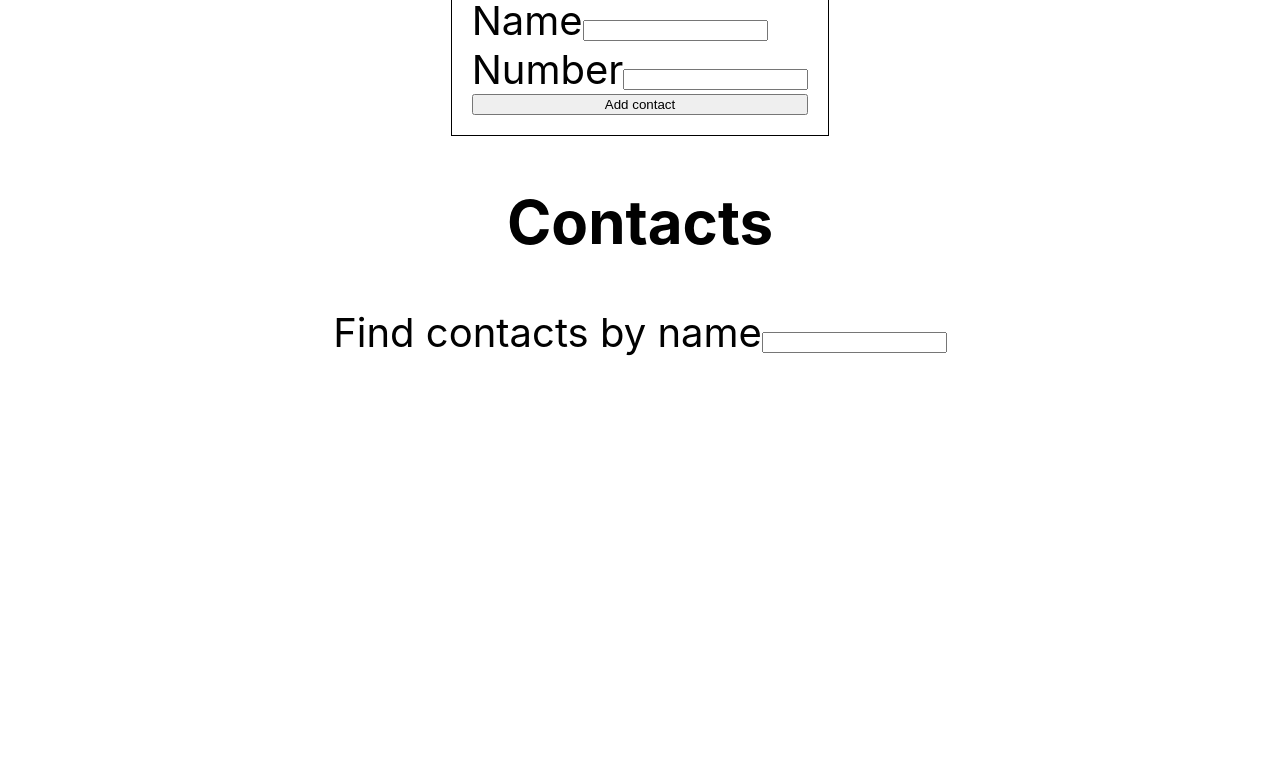
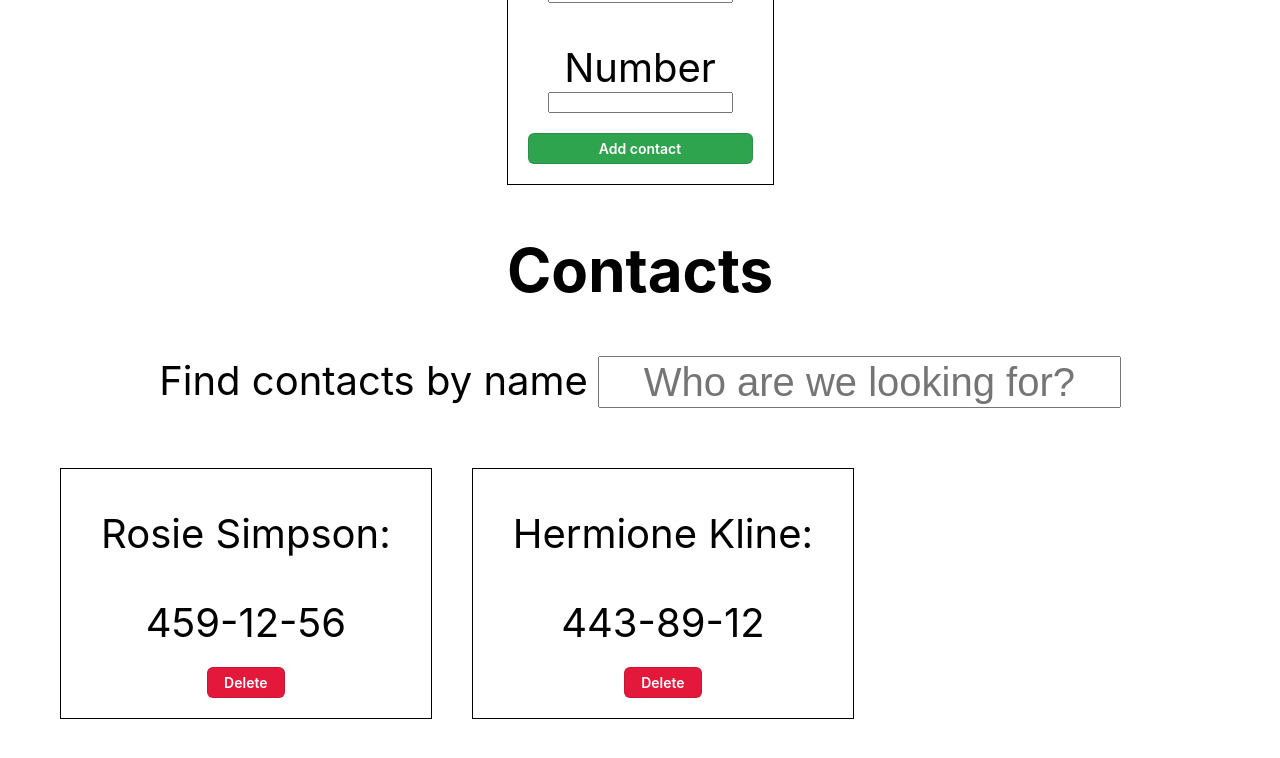
Before and after one commit to DTripleD/goit-react-hw-02-phonebook, a React (Create React App) app: page / in a window 1280 px wide. Shown: the part 280-1038 px from the top of the page. Before the commit the page ends 800 px from the top, so only its background shows below. Built offline with nearby package versions, Linux system fonts and the light colour scheme.

Commit message:
Finish filter and adding same names

```diff
--- a/src/components/App/App.jsx
+++ b/src/components/App/App.jsx
@@ -7,37 +7,70 @@ import { nanoid } from 'nanoid';
 
 class App extends Component {
   state = {
-    contacts: [],
-    name: '',
-    number: '',
+    contacts: [
+      { id: 'id-1', name: 'Rosie Simpson', number: '459-12-56' },
+      { id: 'id-2', name: 'Hermione Kline', number: '443-89-12' },
+      { id: 'id-3', name: 'Eden Clements', number: '645-17-79' },
+      { id: 'id-4', name: 'Annie Copeland', number: '227-91-26' },
+    ],
     filter: '',
   };
 
   addContact = ({ name, number }) => {
     const id = nanoid();
+
+    if (
+      this.state.contacts.some(
+        value => value.name.toLowerCase() === name.toLowerCase()
+      )
+    ) {
+      alert(name + 'is already in contacts.');
+    } else {
       this.setState(prevState => {
         const list = [...prevState.contacts];
+
         list.push({
           id,
           name,
           number,
         });
+
         return { contacts: list };
       });
+    }
   };
 
-  filter = e => {
-    this.setState({ filter: e.target.value });
+  onDeleteContact = contactId => {
+    this.setState(prevState => ({
+      contacts: prevState.contacts.filter(contact => contact.id !== contactId),
+    }));
+  };
+
+  changeFilter = event => {
+    this.setState({ filter: event.currentTarget.value });
+  };
+
+  getFilteredContacts = () => {
+    const { contacts, filter } = this.state;
+    return contacts.filter(contact =>
+      contact.name.toLowerCase().includes(filter.toLowerCase())
+    );
   };
 
   render() {
+    const visibleContacts = this.getFilteredContacts();
+
     return (
       <AppWrapper>
         <h2>Phonebook</h2>
         <ContactForm addContact={this.addContact} />
+
         <h2>Contacts</h2>
-        <Filter filter={this.filter} />
-        <ContactList contacts={this.state.contacts} filterElements={this.state.filter}/>
+        <Filter value={this.state.filter} changeFilter={this.changeFilter} />
+        <ContactList
+          filterElements={visibleContacts}
+          onDeleteContact={this.onDeleteContact}
+        />
       </AppWrapper>
     );
   }
--- a/src/components/App/App.styles.jsx
+++ b/src/components/App/App.styles.jsx
@@ -1,7 +1,6 @@
 import styled from '@emotion/styled';
 
 export const AppWrapper = styled.div`
-  height: 100vh;
   display: flex;
   justify-content: center;
   flex-direction: column;
--- a/src/components/ContactForm/ContactForm.jsx
+++ b/src/components/ContactForm/ContactForm.jsx
@@ -1,5 +1,5 @@
 import { Component } from 'react';
-import { FormWrapper, Form } from './ContactForm.style';
+import { FormWrapper, Form ,AddContact, Button} from './ContactForm.style';
 
 class ContactForm extends Component {
   state = {
@@ -21,7 +21,7 @@ class ContactForm extends Component {
             this.props.addContact(this.state);
           }}
         >
-          <label>
+          <AddContact>
             Name
             <input
               value={this.state.name}
@@ -32,9 +32,9 @@ class ContactForm extends Component {
               title="Name may contain only letters, apostrophe, dash and spaces. For example Adrian, Jacob Mercer, Charles de Batz de Castelmore d'Artagnan"
               required
             />
-          </label>
+          </AddContact>
 
-          <label>
+          <AddContact>
             Number
             <input
               value={this.state.number}
@@ -45,8 +45,8 @@ class ContactForm extends Component {
               title="Phone number must be digits and can contain spaces, dashes, parentheses and can start with +"
               required
             />
-          </label>
-          <button type="submit">Add contact</button>
+          </AddContact>
+          <Button type="submit">Add contact</Button>
         </Form>
       </FormWrapper>
     );
--- a/src/components/ContactForm/ContactForm.style.jsx
+++ b/src/components/ContactForm/ContactForm.style.jsx
@@ -9,3 +9,34 @@ export const Form = styled.form`
   display: flex;
   flex-direction: column;
 `;
+
+export const AddContact = styled.label`
+  display: flex;
+  flex-direction: column;
+  align-items: center;
+  margin: 20px;
+`;
+
+export const Button = styled.button`
+  background-color: #2ea44f;
+  border: 1px solid rgba(27, 31, 35, 0.15);
+  border-radius: 6px;
+
+  color: #fff;
+  cursor: pointer;
+
+  font-family: -apple-system, system-ui, 'Segoe UI', Helvetica, Arial,
+    sans-serif, 'Apple Color Emoji', 'Segoe UI Emoji';
+  font-size: 14px;
+  font-weight: 600;
+  padding: 6px 16px;
+
+  &:hover {
+    background-color: #2c974b;
+  }
+
+  &:focus {
+    box-shadow: rgba(46, 164, 79, 0.4) 0 0 0 3px;
+    outline: none;
+  }
+`;
--- a/src/components/ContactList/ContactList.jsx
+++ b/src/components/ContactList/ContactList.jsx
@@ -1,25 +1,17 @@
-import { Component } from 'react';
+import { Contact, Element, List, Button } from './ContactList.styled';
 
-class ContactList extends Component {
-  render() {
-    return (
-      <ul>
-        {this.props.filterElements === '' ?
-          this.props.contacts.map(({ name, id, number }) => {
-            return (
-              <li key={id}>
-                {name}: {number}
-              </li>
-            );
-          }) : this.props.contacts.filter(({ name, id, number }) => {
-            const filtered = this.props.filterElements === name;
-            return (<li key={id}>
-              {filtered}
-            </li>);
-          }) }
-      </ul>
-    );
-  }
-}
+const ContactList = ({ filterElements, onDeleteContact }) => (
+  <List>
+    {filterElements.map(({ name, id, number }) => (
+      <Element key={id}>
+        <Contact>{name}:</Contact>
+        <Contact> {number}</Contact>
+        <Button type="button" onClick={() => onDeleteContact(id)}>
+          Delete
+        </Button>
+      </Element>
+    ))}
+  </List>
+);
 
 export default ContactList;
--- a/src/components/ContactList/ContactList.styled.jsx
+++ b/src/components/ContactList/ContactList.styled.jsx
@@ -0,0 +1,45 @@
+import styled from '@emotion/styled';
+
+export const Contact = styled.p`
+  margin: 20px;
+`;
+
+export const Element = styled.li`
+  display: flex;
+  flex-direction: column;
+  align-items: center;
+  border: solid 1px #000000;
+  padding: 20px;
+  max-width: 500px;
+  margin: 20px;
+`;
+
+export const List = styled.ul`
+  display: flex;
+  flex-wrap: wrap;
+`;
+
+export const Button = styled.button`
+  background-color: #e4183a;
+  border: 1px solid rgba(27, 31, 35, 0.15);
+  border-radius: 6px;
+
+
+  color: #fff;
+  cursor: pointer;
+
+  font-family: -apple-system, system-ui, 'Segoe UI', Helvetica, Arial,
+    sans-serif, 'Apple Color Emoji', 'Segoe UI Emoji';
+  font-size: 14px;
+  font-weight: 600;
+  padding: 6px 16px;
+
+  &:hover {
+    background-color: #ad1d35;
+  }
+
+  &:focus {
+    box-shadow: rgba(187, 17, 40, 0.4) 0 0 0 3px;
+    outline: none;
+  }
+`;
--- a/src/components/Filter/Filter.jsx
+++ b/src/components/Filter/Filter.jsx
@@ -1,18 +1,10 @@
-import { Component } from 'react';
+import {FilterForm, Input} from "./Filter.styled"
 
-class Filter extends Component {
-  state = {
-    filter: '',
-  };
-
-  render() {
-    return (
-      <label>
-        Find contacts by name
-        <input type="text" onInput={this.props.filter} />
-      </label>
-    );
-  }
-}
+const Filter = ({changeFilter, value}) => (
+  <FilterForm>
+    Find contacts by name
+    <Input type="text" onChange={changeFilter} value={value} placeholder="Who are we looking for?"/>
+  </FilterForm>
+);
 
 export default Filter;
--- a/src/components/Filter/Filter.styled.jsx
+++ b/src/components/Filter/Filter.styled.jsx
@@ -0,0 +1,13 @@
+import styled from "@emotion/styled";
+
+export const FilterForm = styled.label`
+    display: flex;
+`
+
+export const Input = styled.input`
+    font-size: inherit;
+    margin: 0;
+    line-height: 1.15;
+    text-align: center;
+    margin-left: 10px;
+`
```
Lines whose indentation alone changed are shown as unchanged.
